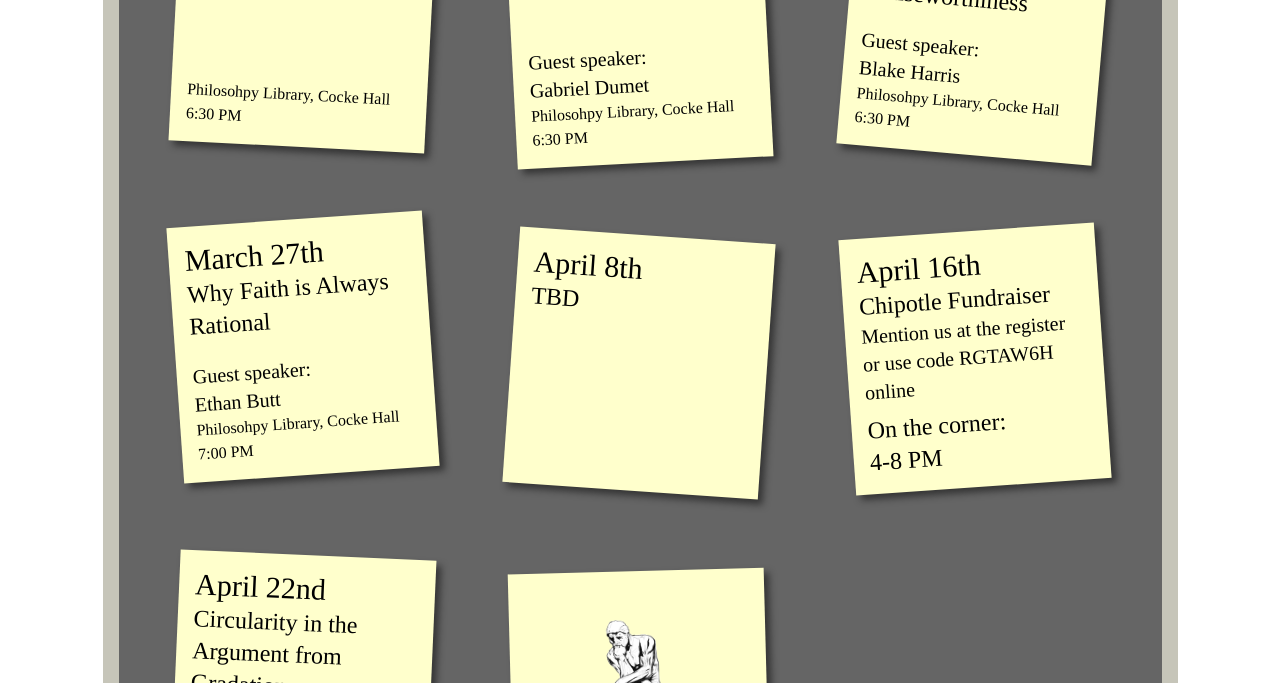
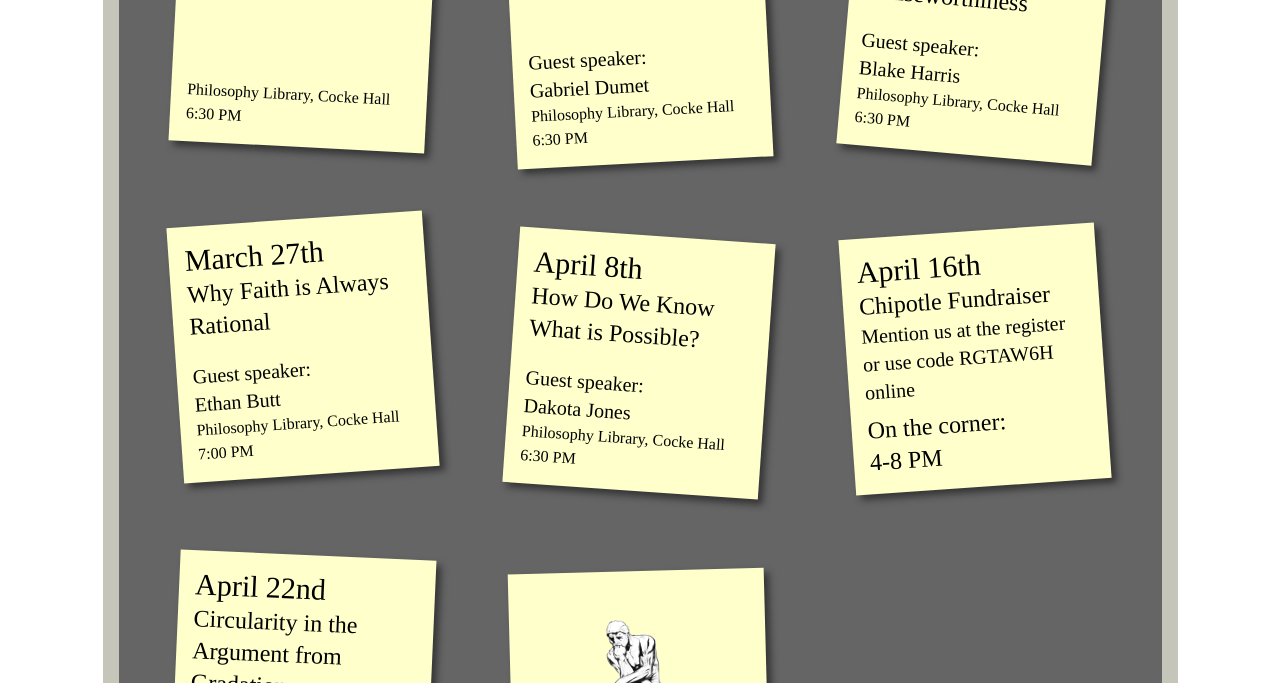
Before and after one commit to uvaphilclub/uvaphilclub.github.io-source, a Gatsby site: page /events in a window 1280 px wide. Shown: the part 553-1236 px from the top of the page. Built offline with nearby package versions, Linux system fonts and the light colour scheme; Gatsby itself is replaced by a stand-in of ours; a web font is replaced by a local one.

Commit message:
added april 8th meeting

```diff
--- a/src/pages/events/index.js
+++ b/src/pages/events/index.js
@@ -31,7 +31,7 @@ const Events = () => (
                             <h2 className="text-2xl">What is a chair?</h2>
                         </div>
                         <div className="text-md">
-                            <p>Philosohpy Library, Cocke Hall</p>
+                            <p>Philosophy Library, Cocke Hall</p>
                             <p>6:30 PM</p>
                         </div>
                     </div>
@@ -45,7 +45,7 @@ const Events = () => (
                         <div className="text-md">
                             <p className="text-xl">Guest speaker: </p>
                             <p className="text-xl">Gabriel Dumet</p>
-                            <p className="text-md">Philosohpy Library, Cocke Hall</p>
+                            <p className="text-md">Philosophy Library, Cocke Hall</p>
                             <p className="text-md">6:30 PM</p>
                         </div>
                     </div>
@@ -59,7 +59,7 @@ const Events = () => (
                         <div className="text-md">
                             <p className="text-xl">Guest speaker: </p>
                             <p className="text-xl">Blake Harris</p>
-                            <p className="text-md">Philosohpy Library, Cocke Hall</p>
+                            <p className="text-md">Philosophy Library, Cocke Hall</p>
                             <p className="text-md">6:30 PM</p>
                         </div>
                     </div>
@@ -73,7 +73,7 @@ const Events = () => (
                         <div className="text-md">
                             <p className="text-xl">Guest speaker: </p>
                             <p className="text-xl">Ethan Butt</p>
-                            <p className="text-md">Philosohpy Library, Cocke Hall</p>
+                            <p className="text-md">Philosophy Library, Cocke Hall</p>
                             <p className="text-md">7:00 PM</p>
                         </div>
                     </div>
@@ -82,7 +82,13 @@ const Events = () => (
                     <div className= "sticky-note flex flex-wrap flex-col h-64 justify-between w-64 bg-yellow shadow-[5px_5px_7px_rgba(33,33,33,.7)] m-4 p-4 rotate-[4deg] -top-2">
                         <div>
                             <h1 className="text-3xl">April 8th</h1>
-                            <h2 className="text-2xl">TBD</h2>
+                            <h2 className="text-2xl">How Do We Know What is Possible?</h2>
+                        </div>
+                          <div className="text-md">
+                            <p className="text-xl">Guest speaker: </p>
+                            <p className="text-xl">Dakota Jones</p>
+                            <p className="text-md">Philosophy Library, Cocke Hall</p>
+                            <p className="text-md">6:30 PM</p>
                         </div>
                     </div>
                 </div>
```
